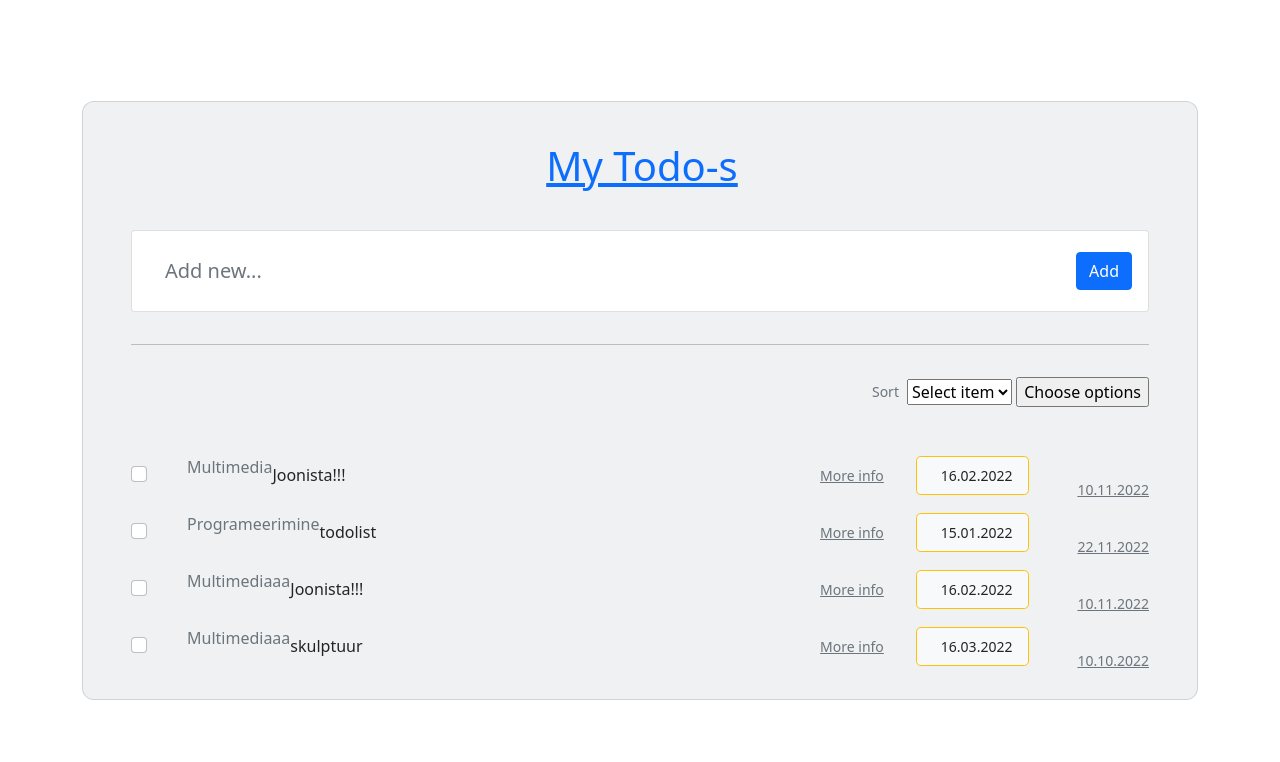
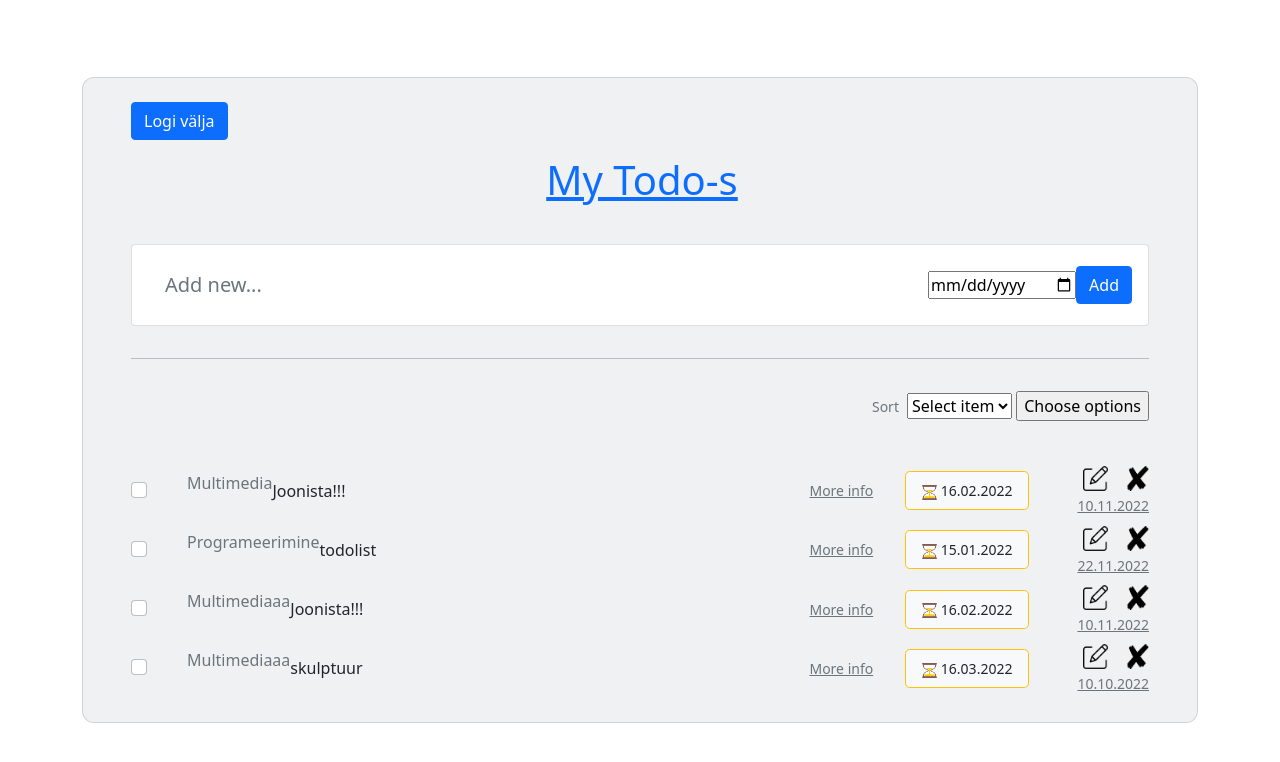
Before and after one commit to vjefimova/TODO-list, a PHP site: page / in a window 1280 px wide. Shown: the top 762 px of the page. Run offline with PHP 8.4, Linux system fonts and the light colour scheme.

Commit message:
Add log out from main page and add several images

```diff
--- a/css/style.css
+++ b/css/style.css
@@ -27,3 +27,7 @@
   letter-spacing: 0.05rem;
   padding: 0.75rem 1rem;
 }
+
+.kalend{
+    width:10rem;
+}
--- a/index.php
+++ b/index.php
@@ -52,11 +52,15 @@ function build_sorter($key) {
     <div class="container py-5 h-100">
         <div class="row d-flex justify-content-center align-items-center h-100">
             <div class="col">
+
                 <div class="card" id="list1" style="border-radius: .75rem; background-color: #eff1f2;">
                     <div class="card-body py-4 px-4 px-md-5">
-
+                        <form action="php/Authorization.php" method="post">
+                            <input class="btn btn-primary" type="submit" value="Logi välja" name="logout">
+                        </form>
                         <p class="h1 text-center mt-3 mb-4 pb-3 text-primary">
                             <i class="fas fa-check-square me-1"></i>
+
                             <u>My Todo-s</u>
                         </p>
 
@@ -66,7 +70,10 @@ function build_sorter($key) {
                                     <div class="d-flex flex-row align-items-center">
                                         <input type="text" class="form-control form-control-lg" id="exampleFormControlInput1" placeholder="Add new...">
                                         <a href="#!" data-mdb-toggle="tooltip" title="Set due date"><i class="fas fa-calendar-alt fa-lg me-3"></i></a>
-                    <div>
+                                        <div class="kalend">
+                                            <input type="date">
+                                        </div>
+                                        <div class="knopka">
                                             <button type="button" class="btn btn-primary">Add</button>
                                         </div>
                                     </div>
@@ -103,6 +110,7 @@ function build_sorter($key) {
                                         />
                                     </div>
                                 </li>
+
                                 <li class="list-group-item px-3 py-1 d-flex align-items-center flex-grow-1 border-0 bg-transparent">
                                     <p class="lead fw-normal mb-0"><p class="text-muted"><?php echo $Element['oppeaine']; ?></p> <?php echo $Element['task']; ?></p>
                                 </li>
@@ -115,17 +123,15 @@ function build_sorter($key) {
                                 <li class="list-group-item px-3 py-1 d-flex align-items-center border-0 bg-transparent">
                                     <div class="py-2 px-3 me-2 border border-warning rounded-3 d-flex align-items-center bg-light">
                                         <p class="small mb-0">
-                    <a href="#!" data-mdb-toggle="tooltip" title="Due on date">
-                      <i class="fas fa-hourglass-half me-2 text-warning"></i>
-                    </a>
+                                            <a href="#!" data-mdb-toggle="tooltip" title="Due on date"> <img src="css/image/pesok2.png" alt="Smiley face" width="15" height="15"></a>
                                             <?php echo $Element['tahtaeg']; ?>
                                         </p>
                                     </div>
                                 </li>
                                 <li class="list-group-item ps-3 pe-0 py-1 rounded-0 border-0 bg-transparent">
                                     <div class="d-flex flex-row justify-content-end mb-1">
-                  <a href="#!" class="text-info" data-mdb-toggle="tooltip" title="Edit todo"><i class="fas fa-pencil-alt me-3"></i></a>
-                  <a href="#!" class="text-danger" data-mdb-toggle="tooltip" title="Delete todo"><i class="fas fa-trash-alt"></i></a>
+                                        <a href="#!" class="text-info" data-mdb-toggle="tooltip" title="Edit todo"><img src="css/image/edit.png" alt="Smiley face" width="25" height="25"><i class="fas fa-pencil-alt me-3"></i></a>
+                                        <a href="#!" class="text-danger" data-mdb-toggle="tooltip" title="Delete todo"><img src="css/image/delete.png" alt="" width="25" height="25"><i class="fas fa-trash-alt"></i></a>
                                     </div>
                                     <div class="text-end text-muted">
                                         <a href="#!" class="text-muted" data-mdb-toggle="tooltip" title="Created date">
```
Also changed, not shown: php/logout.php (added, +12 -0 lines), css/image/delete.png (added), css/image/edit.png (added), css/image/pesok2.png (added). Lines whose indentation alone changed are shown as unchanged.
